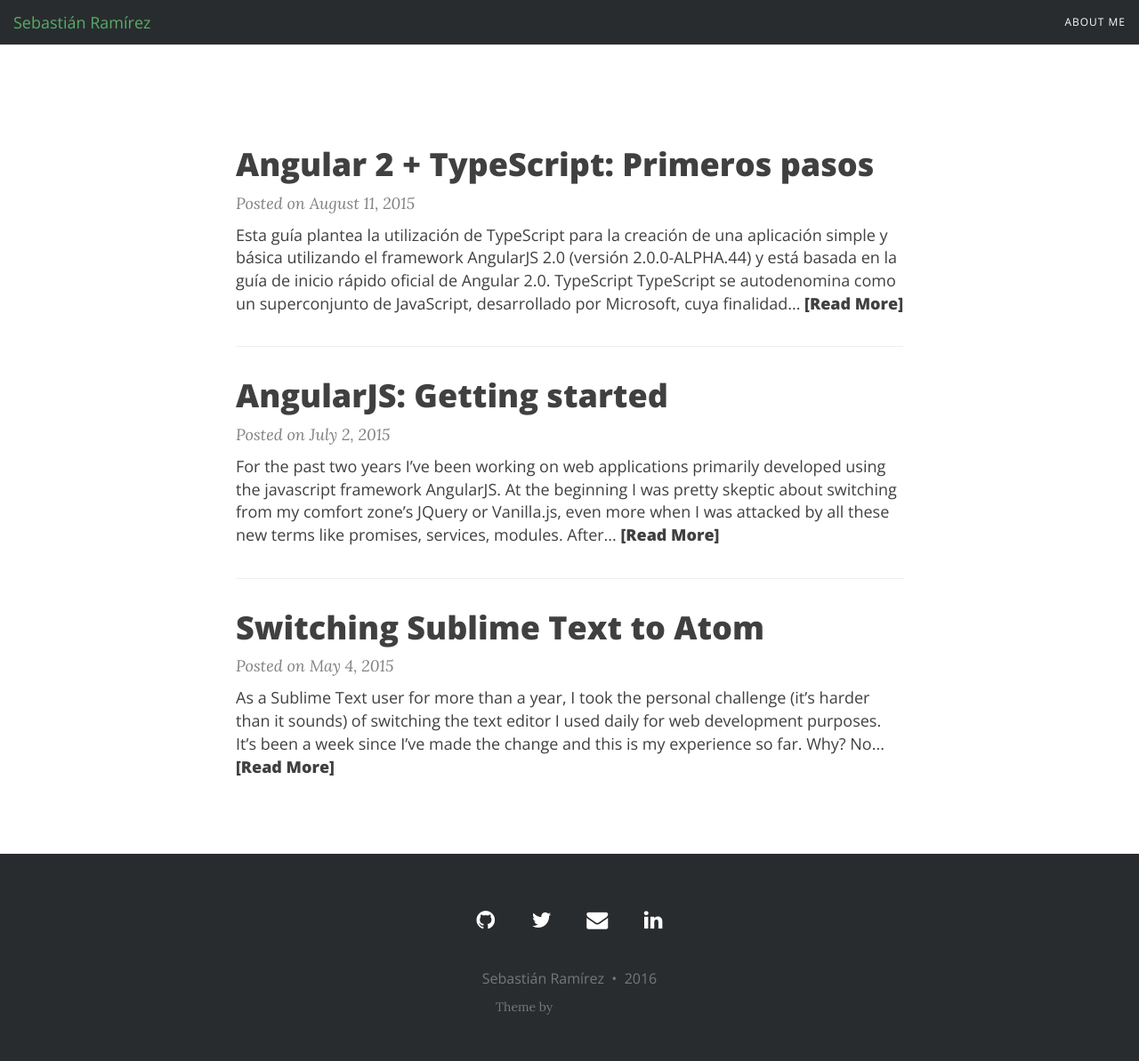
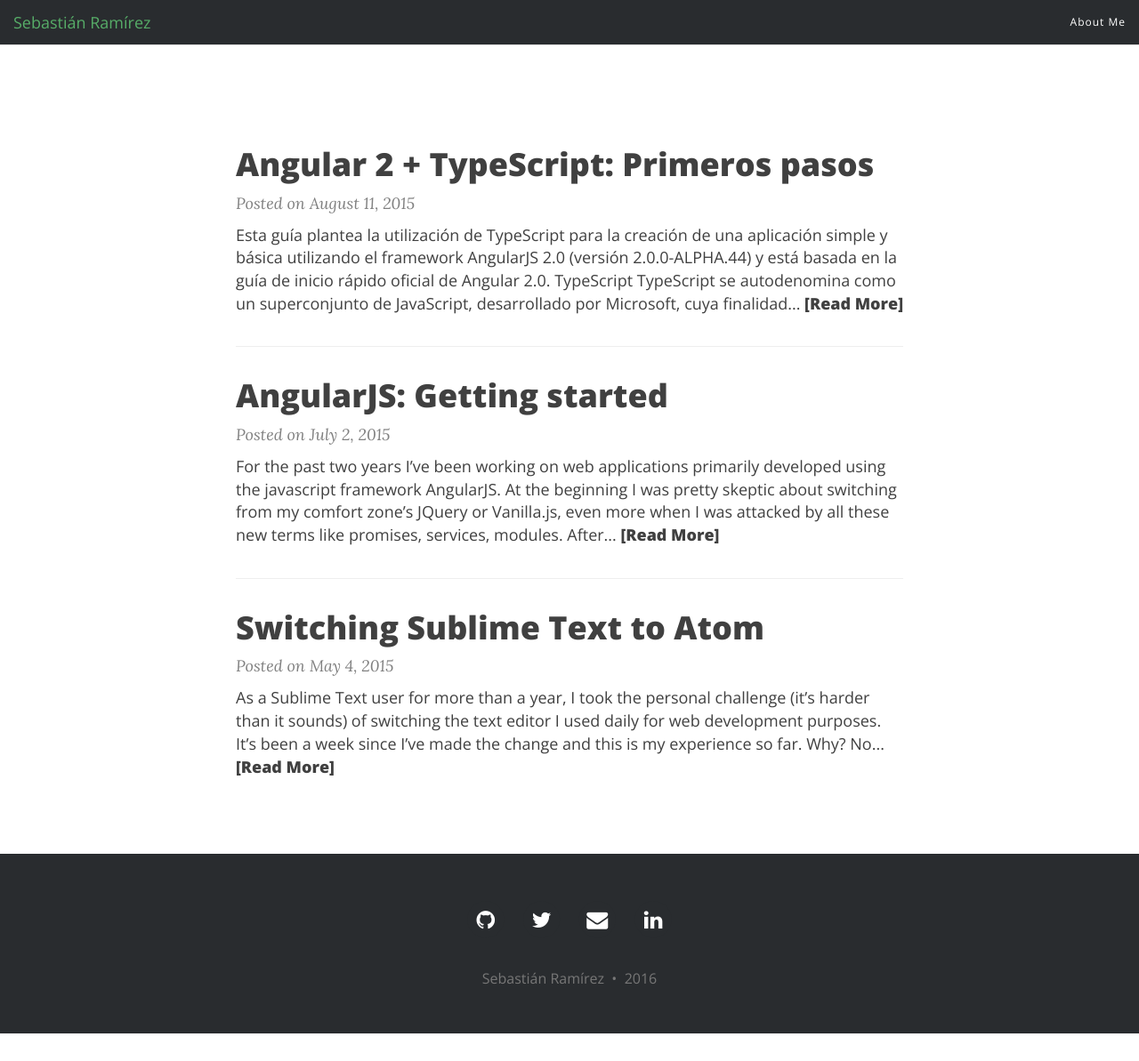
Before and after one commit to s-ramirez/s-ramirez.github.io, a Jekyll site: the page built from index.html, in a window 1280 px wide and 1193 px high. Shown: the whole window at 89% size. Built offline with Jekyll 4.4.1, drawn with Linux system fonts in a browser that asks for light colours; nearby versions of some CDN libraries; the list of posts is cut into pages by our own code.

Commit message:
Quitando uppercase en navbar

```diff
--- a/_includes/footer.html
+++ b/_includes/footer.html
@@ -115,10 +115,10 @@
 		  {% endif %}
 	    </p>
 	        <!-- Please don't remove this, keep my open source work credited :) -->
-		<p class="theme-by text-muted">
+		<!-- <p class="theme-by text-muted">
 		  Theme by
 		  <a href="http://deanattali.com/beautiful-jekyll/">beautiful-jekyll</a>
-		</p>
+		</p> -->
       </div>
     </div>
   </div>
--- a/css/main.css
+++ b/css/main.css
@@ -102,7 +102,6 @@
 }
 
 .navbar-custom .nav li a {
-  text-transform: uppercase;
   font-size: 12px;
   letter-spacing: 1px;
 }
```
